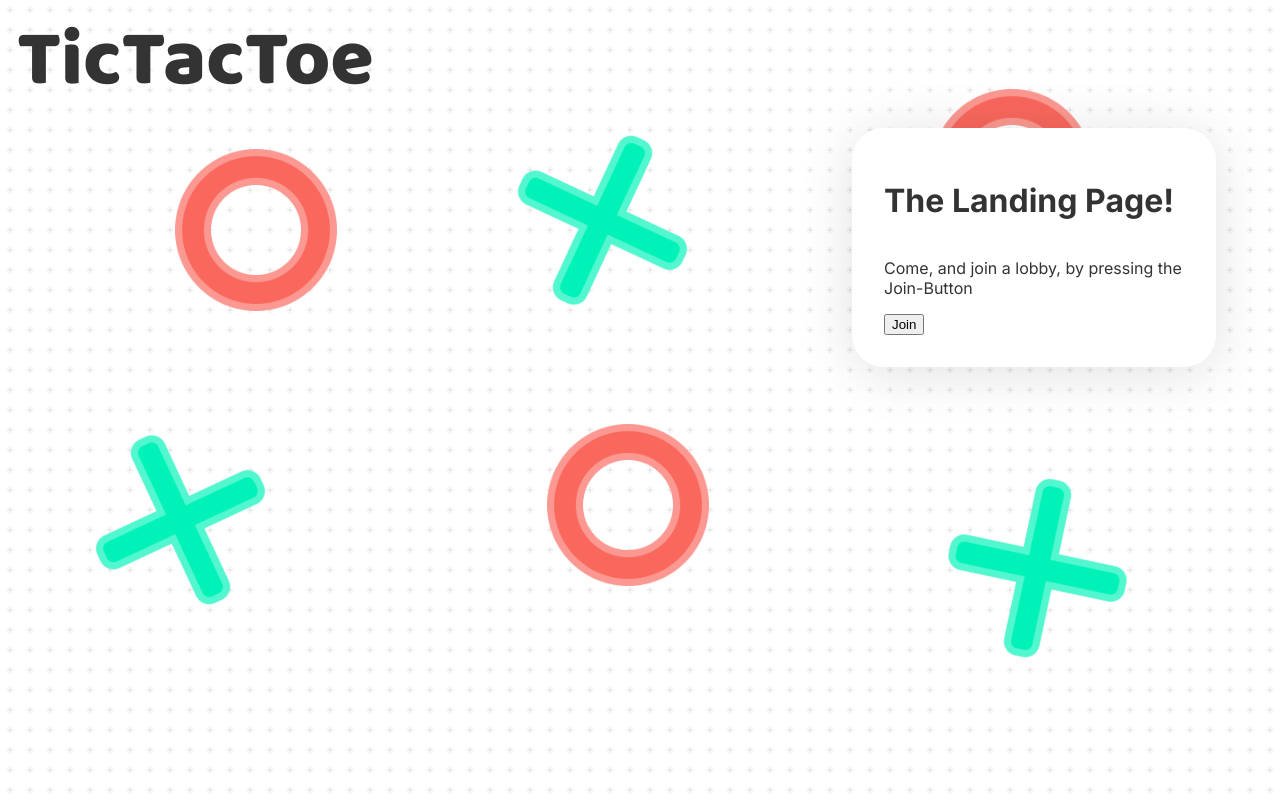
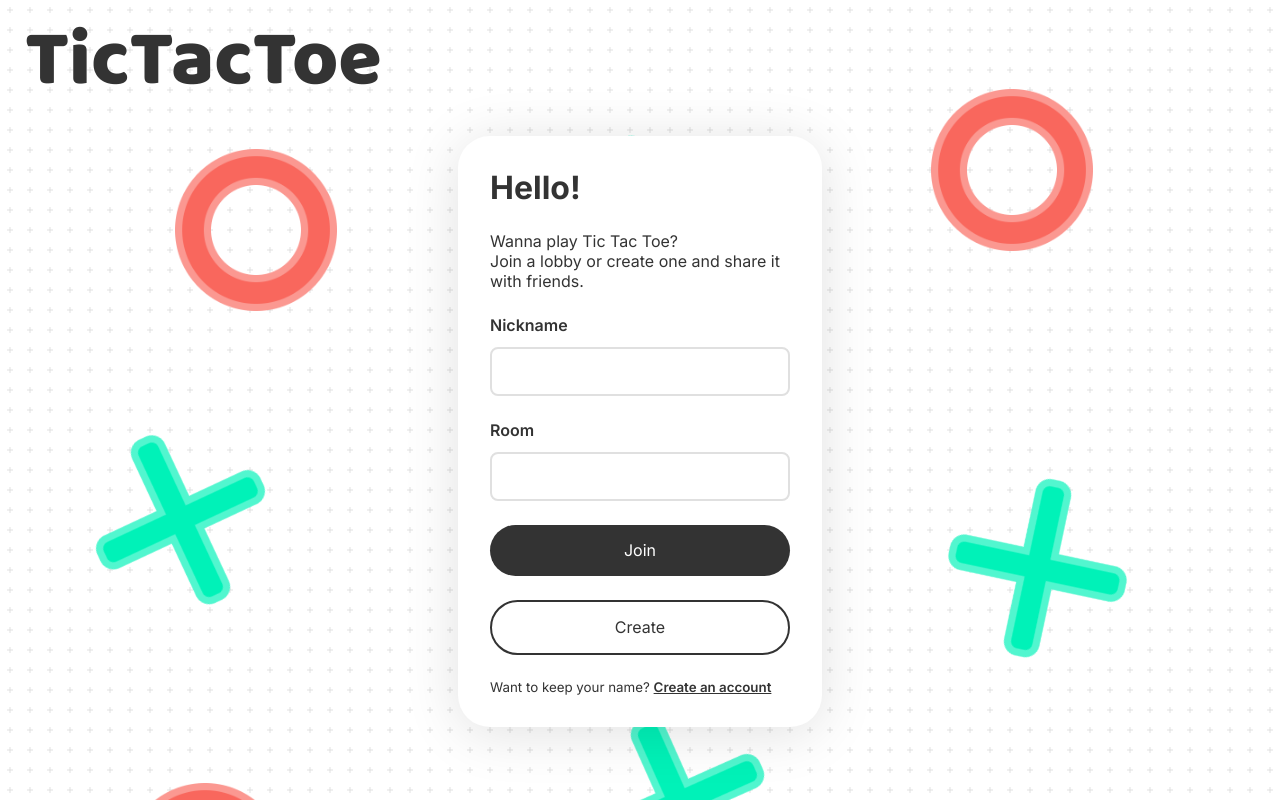
Before and after one commit to B-Gecguener/flask-socket-game, a Flask app: page / in a window 1280 px wide. Run offline with Flask 3, Linux system fonts and the light colour scheme; some web fonts are replaced.

Commit message:
Added styling for buttons textfield and the landingpage

```diff
--- a/gameapp/static/style.css
+++ b/gameapp/static/style.css
@@ -9,8 +9,8 @@ body {
 #logo-container {
   height: 80px;
   position: absolute;
-  top:16px;
-  left: 16px:
+  top: 16px;
+  left: 16px;
 }
 #logo-container img {
   height: 100%;
@@ -24,19 +24,75 @@ body {
   overflow: hidden;
   z-index: -1;
 }
-#form-container{
-    position: absolute;
-    top:128px;
-    right:64px;
+#welcome-container {
+  width: 100%;
+  display: flex;
+  justify-content: center;
+}
+button {
+  width: 100%;
+  border: 0;
+  border-radius: 32px;
+  background: #333;
+  color: white;
+  font-family: inherit;
+  font-size: 16px;
+  line-height: 1.2;
+  white-space: nowrap;
+  text-decoration: none;
+  padding: 16px 24px;
+  cursor: pointer;
+}
+.filled {
+  background: #333;
+  color: white;
+  border: 0;
+}
+.outline {
+  background: white;
+  color: #333;
+  border: 2px solid #333;
+}
+.welcome {
+  margin-top: 128px;
   display: inline-flex;
   padding: 32px;
   flex-direction: column;
   align-items: flex-start;
-    /* gap: 21px; */
+  gap: 24px;
   background-color: white;
   width: 300px;
   border-radius: 32px;
   box-shadow: 0px 6px 56px 0px rgba(0, 0, 0, 0.12);
+}
+.welcome > * {
+  margin: 0;
+}
+
+.welcome .text-input-container {
+  display: flex;
+  gap: 12px;
+  width: 100%;
+  flex-direction: column;
+}
+.welcome label {
+  font-weight: 600;
+}
+.welcome input[type="text"] {
+  box-sizing: border-box;
+  font-family: inherit;
+  font-size: 18px;
+  color: inherit;
+  border: solid 2px #e0e0e0;
+  border-radius: 8px;
+  outline: none;
+  padding: 12px;
+  width: 100%;
+}
+
+.welcome a {
+  font-weight: 600;
+  color: inherit;
 }
 .bg {
   position: absolute;
@@ -87,3 +143,19 @@ body {
   background-image: url("/static/img/bg-cross.png");
   transform: rotate(-33deg);
 }
+.count-07 {
+  margin-left: 9%;
+  top: 774px;
+  background-image: url("/static/img/bg-circle.png");
+}
+.count-08 {
+  margin-left: 46%;
+  top: 712px;
+  background-image: url("/static/img/bg-cross.png");
+  transform: rotate(21deg);
+}
+.count-09 {
+  margin-left: 75%;
+  top: 813px;
+  background-image: url("/static/img/bg-circle.png");
+}
--- a/gameapp/templates/index.html
+++ b/gameapp/templates/index.html
@@ -13,10 +13,22 @@ Tic Tac Toe
   <div id="logo-container">
     <img src="/static/img/logo-ttt.png" alt="logo">
   </div>
-  <div id="form-container">
-    <h1>The Landing Page!</h1>
-    <p>Come, and join a lobby, by pressing the Join-Button</p>
-    <button id="join-btn">Join</button>
+  <div id="welcome-container">
+    <div class="welcome">
+      <h1>Hello!</h1>
+      <p>Wanna play Tic Tac Toe? <br> Join a lobby or create one and share it with friends.</p>
+      <div class="text-input-container">
+        <label for="name">Nickname</label>
+        <input type="text" id="name" name="name" required minlength="1" maxlength="16" />
+      </div>
+      <div class="text-input-container">
+        <label for="room">Room</label>
+        <input type="text" id="room" name="room" />
+      </div>
+      <button id="join-btn" class="filled">Join</button>
+      <button id="create-btn" class="outline">Create</button>
+      <small>Want to keep your name? <a href="">Create an account</a></small>
+    </div>
   </div>
   <div id="bg-container">
     <div class="bg">
@@ -26,6 +38,9 @@ Tic Tac Toe
       <div class="bg-item count-04"></div>
       <div class="bg-item count-05"></div>
       <div class="bg-item count-06"></div>
+      <div class="bg-item count-07"></div>
+      <div class="bg-item count-08"></div>
+      <div class="bg-item count-09"></div>
 
     </div>
   </div>
```
Lines whose indentation alone changed are shown as unchanged.
